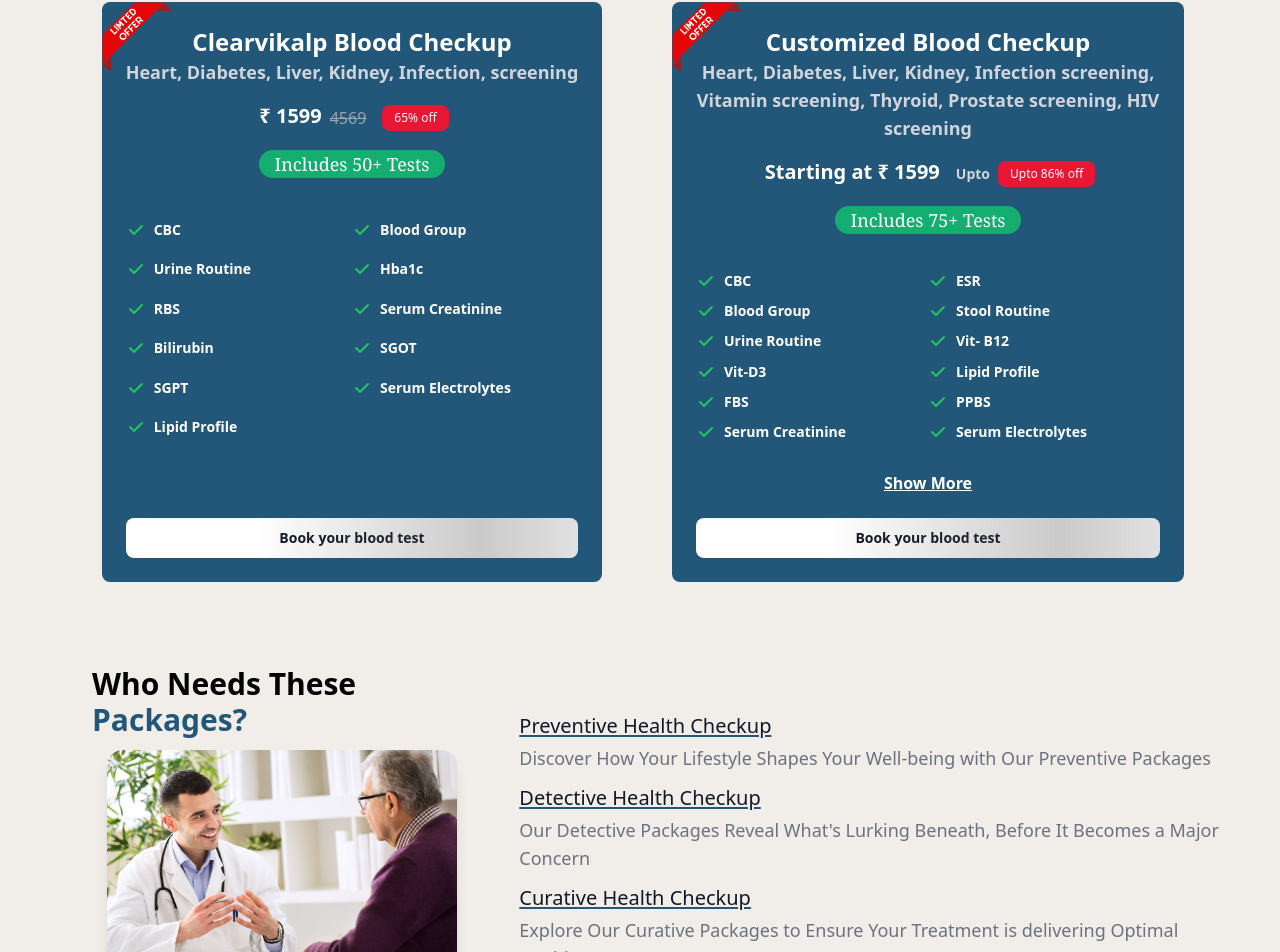
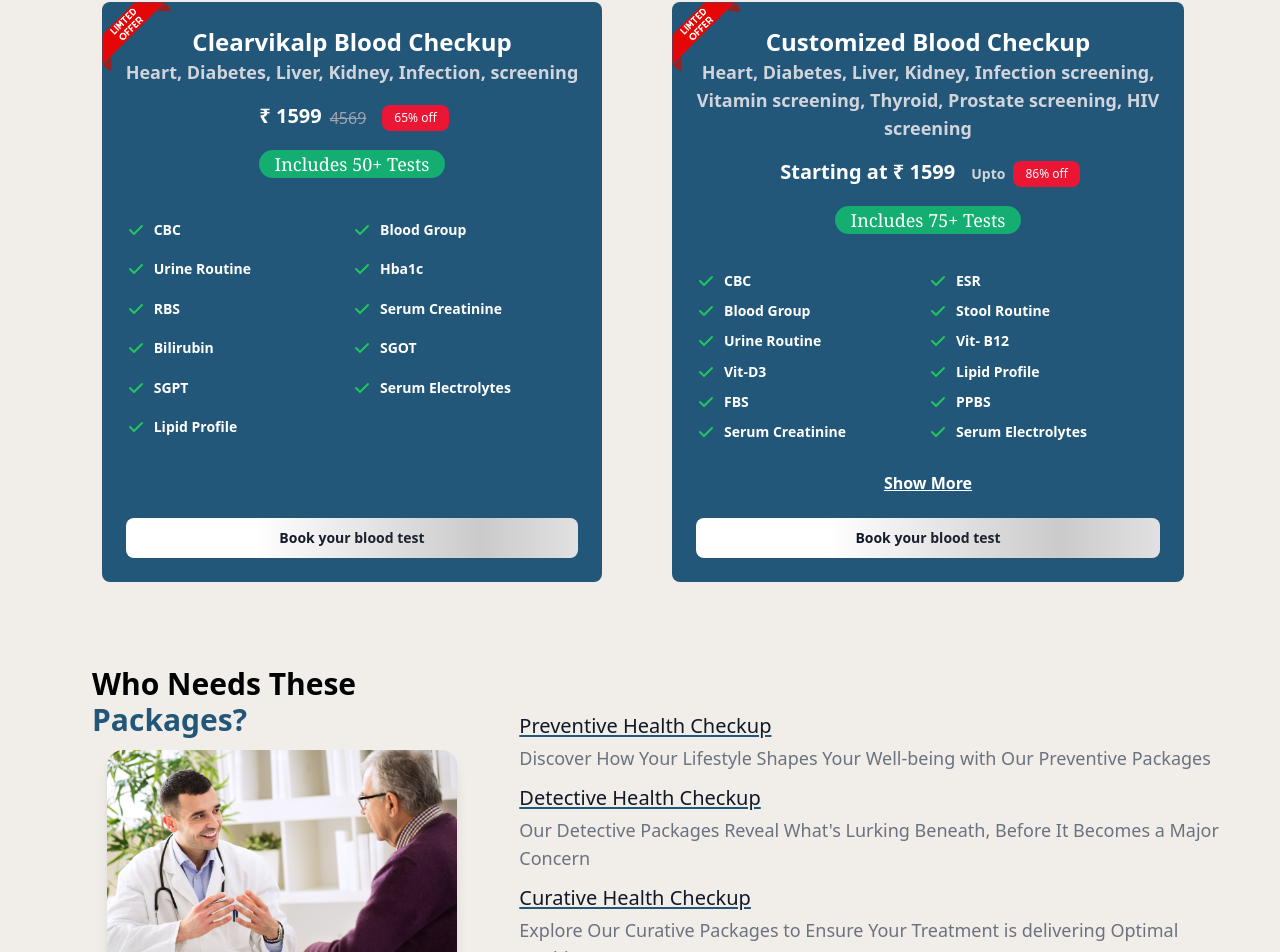
Before and after one commit to Tusharthakur0977/ClearVIkalp_Frontend, a React (Create React App) app: page / in a window 1280 px wide. Shown: the part 1830-2782 px from the top of the page. Built offline with nearby package versions, Linux system fonts and the light colour scheme.

Commit message:
minor changes

```diff
--- a/src/_data/PlanData.ts
+++ b/src/_data/PlanData.ts
@@ -33,7 +33,7 @@
     amount: {
       withDiscount: "Starting at ₹ 1599",
       withoutDiscount: "",
-      discount: "Upto 86% off",
+      discount: "86% off",
     },
     noOfTest: "75",
     test: [
```
